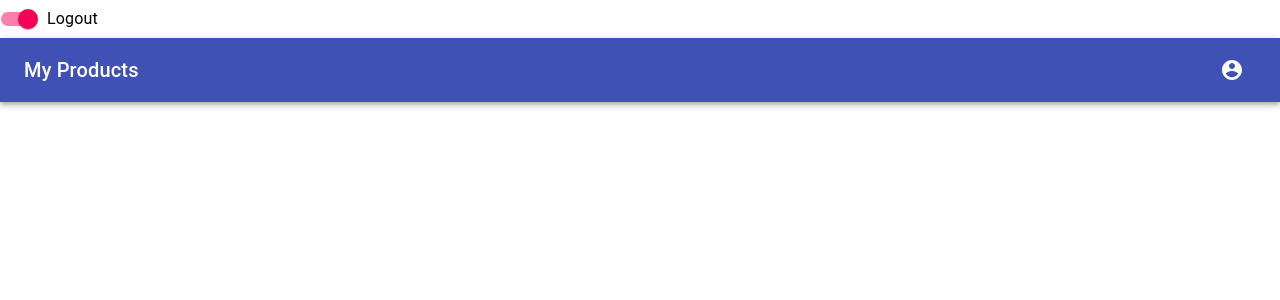
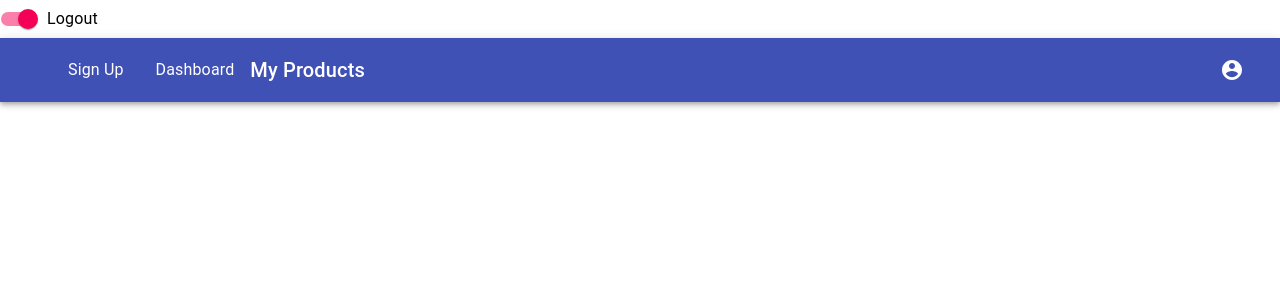
Before and after one commit to lahawkin/final_project_w_materialUI, a React (Create React App) app: page / in a window 1280 px wide. Shown: the top 300 px of the page. Built offline with nearby package versions, Linux system fonts and the light colour scheme.

Commit message:
just got navigation working

```diff
--- a/src/App.js
+++ b/src/App.js
@@ -1,56 +1,13 @@
 import { routes } from "./routes";
-import React from "react";
-import { BrowserRouter as Router, Route, Switch } from "react-router-dom";
-import SignUp from "./comp/sign-upMatUI.js";
-import NavBar from "./comp/navbar.js";
-import NewPost from "./comp/newpost.js";
-import Dashboard from "./comp/Dashboard.js";
-import Blog from "./comp/product-page.js";
-import MainFeaturedPost from "./comp/main-feature-post.js";
-import FeaturedPost from "./comp/featured-post";
 import Main from "./comp/main.js";
 import Markdown from "./comp/markdown";
 import Sidebar from "./comp/sidebar";
+import { navigation } from "./comp/navigation";
 //import Header from "./comp/header";
 
 function App() {
   return navigation();
 }
 
+
 export default App;
-function navigation() {
-  return (
-    <Router>
-      <div>
-        <NavBar />
-        <Switch>
-          <Route exact path={["/"]}></Route>
-
-          <Route exact path={["/signup"]}>
-            <SignUp />
-          </Route>
-
-          <Route exact path={["/newpost"]}>
-            <NewPost />
-          </Route>
-
-          <Route exact path={["/Dashboard"]}>
-            <Dashboard />
-          </Route>
-
-          <Route exact path={["/product-page"]}>
-            <Blog />
-          </Route>
-
-          <Route exact path={["/main-feature-post"]}>
-            <MainFeaturedPost />
-          </Route>
-
-          <Route exact path={["/featured-post"]}>
-            <FeaturedPost />
-          </Route>
-        </Switch>
-      </div>
-    </Router>
-  )
-}
--- a/src/comp/navbar.js
+++ b/src/comp/navbar.js
@@ -5,6 +5,10 @@ import Toolbar from "@material-ui/core/Toolbar";
 import Typography from "@material-ui/core/Typography";
 import IconButton from "@material-ui/core/IconButton";
 //simport MenuIcon from "@material-ui/icons/Menu"; //removed the button on the navbar that links to other pages
+import { BrowserRouter as Router, Route, NavLink, useHistory } from "react-router-dom";
+import SignUp from "./sign-upMatUI.js";
+
+
 import AccountCircle from "@material-ui/icons/AccountCircle";
 import Switch from "@material-ui/core/Switch";
 import FormControlLabel from "@material-ui/core/FormControlLabel";
@@ -25,6 +29,7 @@ const useStyles = makeStyles(theme => ({
 }));
 
 export default function MenuAppBar() {
+  let history = useHistory();
   const classes = useStyles();
   const [auth, setAuth] = React.useState(true);
   const [anchorEl, setAnchorEl] = React.useState(null);
@@ -38,10 +43,18 @@ export default function MenuAppBar() {
     setAnchorEl(event.currentTarget);
   };
 
-  const handleClose = () => {
+  const handleClose = (button) => {
     console.log("hello");
+    console.log(button);
     setAnchorEl(null);
   };
+
+  const handleSignUp = () => {
+    history.push("/signup");
+  }
+  const handleDashboard = () => {
+    history.push("/Dashboard");
+  }
 
   return (
     <div className={classes.root}>
@@ -59,14 +72,19 @@ export default function MenuAppBar() {
       </FormGroup>
       <AppBar position="static">
         <Toolbar>
-          {/* <IconButton
+          <IconButton
             edge="start"
             className={classes.menuButton}
             color="inherit"
             aria-label="menu"
           >
-            <MenuIcon />
-          </IconButton> */}
+          </IconButton>
+          <MenuItem onClick={handleSignUp}> Sign Up
+          </MenuItem>
+
+          <MenuItem onClick={handleDashboard}> Dashboard
+          </MenuItem>
+
           <Typography variant="h6" className={classes.title}>
             My Products
           </Typography>
@@ -96,7 +114,8 @@ export default function MenuAppBar() {
                 open={open}
                 onClose={handleClose}
               >
-                <MenuItem onClick={handleClose}>Profile</MenuItem>
+                <MenuItem onClick={handleClose}>Profile
+                </MenuItem>
                 <MenuItem onClick={handleClose}>My account</MenuItem>
               </Menu>
             </div>
--- /dev/null
+++ b/src/comp/navigation.js
@@ -0,0 +1,47 @@
+import React from "react";
+import { BrowserRouter as Router, Route, Switch } from "react-router-dom";
+import SignUp from "./sign-upMatUI.js";
+import NavBar from "./navbar.js";
+import NewPost from "./newpost.js";
+import Dashboard from "./Dashboard.js";
+import Blog from "./product-page.js";
+import MainFeaturedPost from "./main-feature-post.js";
+import FeaturedPost from "./featured-post";
+export function navigation(props) {
+  console.log("in navigation")
+    console.log(props);
+  return (<Router>
+    <div>
+      <NavBar />
+      <Switch>
+        <Route exact path={["/"]}></Route>
+
+        <Route exact path={["/signup"]}>
+          <SignUp />
+        </Route>
+
+        <Route exact path={["/newpost"]}>
+          <NewPost />
+        </Route>
+
+        <Route exact path={["/Dashboard"]}>
+          <Dashboard />
+        </Route>
+
+        <Route exact path={["/product-page"]}>
+          <Blog />
+        </Route>
+
+        <Route exact path={["/main-feature-post"]}>
+          <MainFeaturedPost />
+        </Route>
+
+        <Route exact path={["/featured-post"]}>
+          <FeaturedPost />
+        </Route>
+      </Switch>
+    </div>
+  </Router>);
+}
+
+export default navigation;
--- a/src/comp/sign-upMatUI.js
+++ b/src/comp/sign-upMatUI.js
@@ -14,7 +14,9 @@ import { makeStyles } from "@material-ui/core/styles";
 import Container from "@material-ui/core/Container";
 
 function Copyright() {
+  console.log("in sign up");
   return (
+
     <Typography variant="body2" color="textSecondary" align="center">
       {"Copyright © "}
       <Link color="inherit" href="https://material-ui.com/">
```
Also changed, not shown: src/comp/navObject.js (added, +51 -0 lines).
